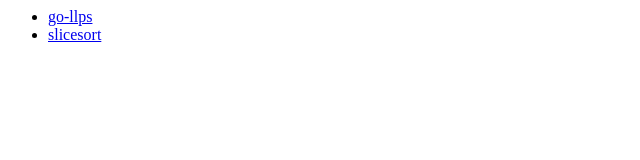
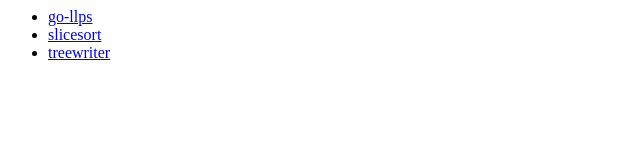
Before and after one commit to chanchal1987/go.mrchanchal.com, a plain HTML site: page index.html in a window 1280 px wide. Shown: the full height of the page, 0-640 px from the left. Drawn offline with Linux system fonts and the light colour scheme.

Commit message:
deploy: 06f8d156ad0bb203fe2c474b13a35fece56396f6

```diff
--- a/index.html
+++ b/index.html
@@ -1,4 +1,4 @@
 <html><body>
     <ul>
-        <li><a href="/go-llps">go-llps</a></li><li><a href="/slicesort">slicesort</a></li></ul>
+        <li><a href="/go-llps">go-llps</a></li><li><a href="/slicesort">slicesort</a></li><li><a href="/treewriter">treewriter</a></li></ul>
 </body></html>
```
Also changed, not shown: treewriter/index.html (added, +5 -0 lines), 1 other file.
